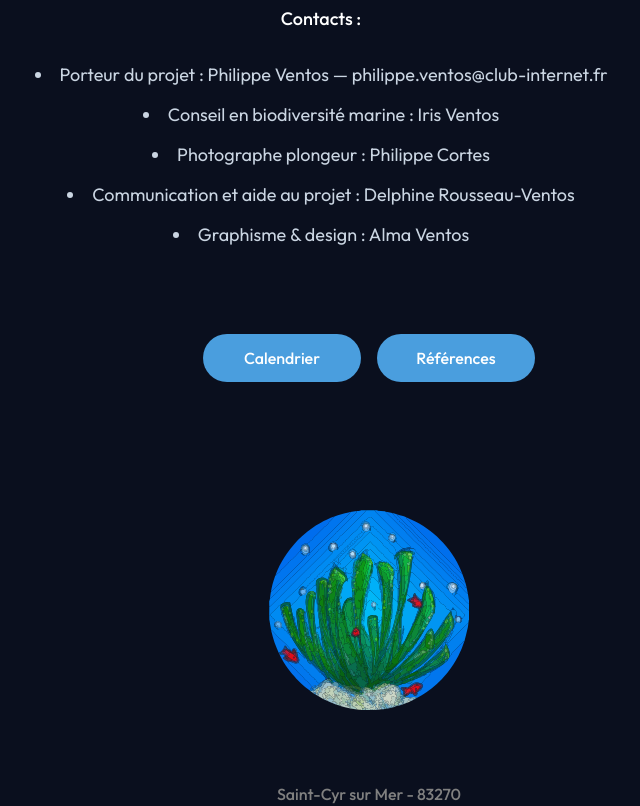
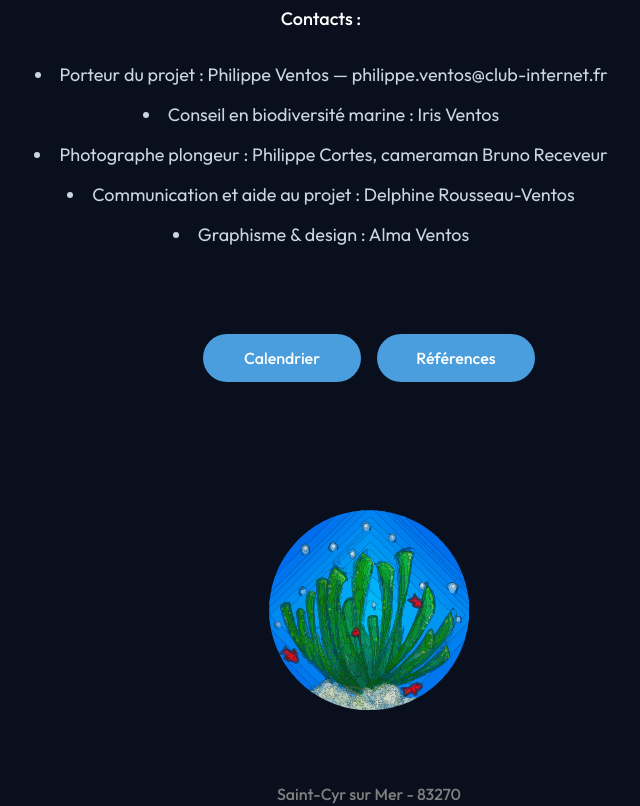
Before and after one commit to IrisVentos/grenier-marin, a Next.js app: page / in a window 1280 px wide. Shown: the part 2120-2926 px from the top of the page, without its empty margins (271-911 px from the left). Built offline with nearby package versions, Linux system fonts and the light colour scheme.

Commit message:
add contact

```diff
--- a/app/page.js
+++ b/app/page.js
@@ -90,7 +90,7 @@ export default function Home() {
           <ul className="max-w-2xl text-lg leading-8 text-slate-300 list-disc list-inside space-y-2">
             <li>Porteur du projet : Philippe Ventos — philippe.ventos@club-internet.fr </li>
             <li>Conseil en biodiversité marine : Iris Ventos</li>
-            <li>Photographe plongeur : Philippe Cortes</li>
+            <li>Photographe plongeur : Philippe Cortes, cameraman Bruno Receveur </li>
             <li>Communication et aide au projet : Delphine Rousseau-Ventos</li>
             <li>Graphisme & design : Alma Ventos</li>
           </ul>
```
